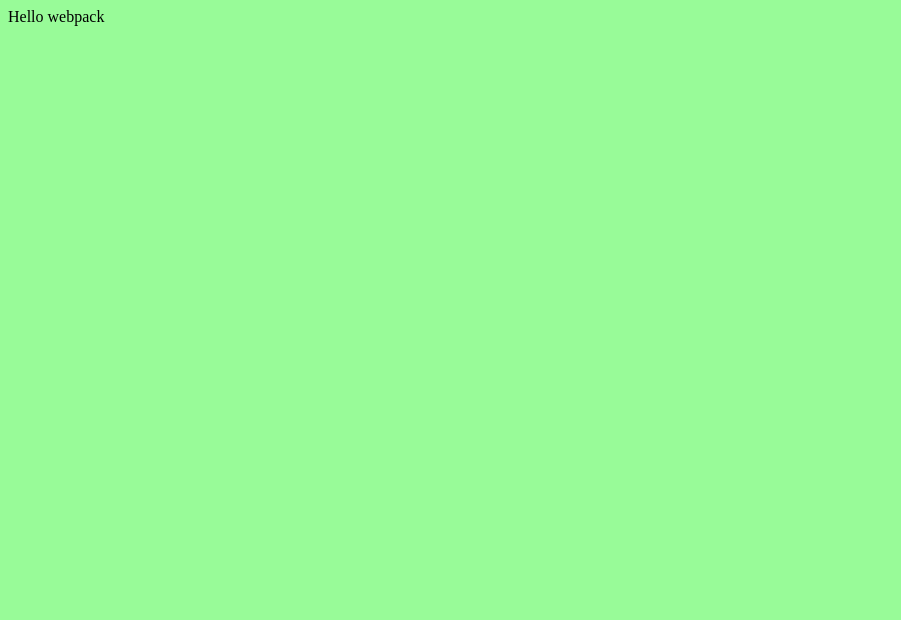
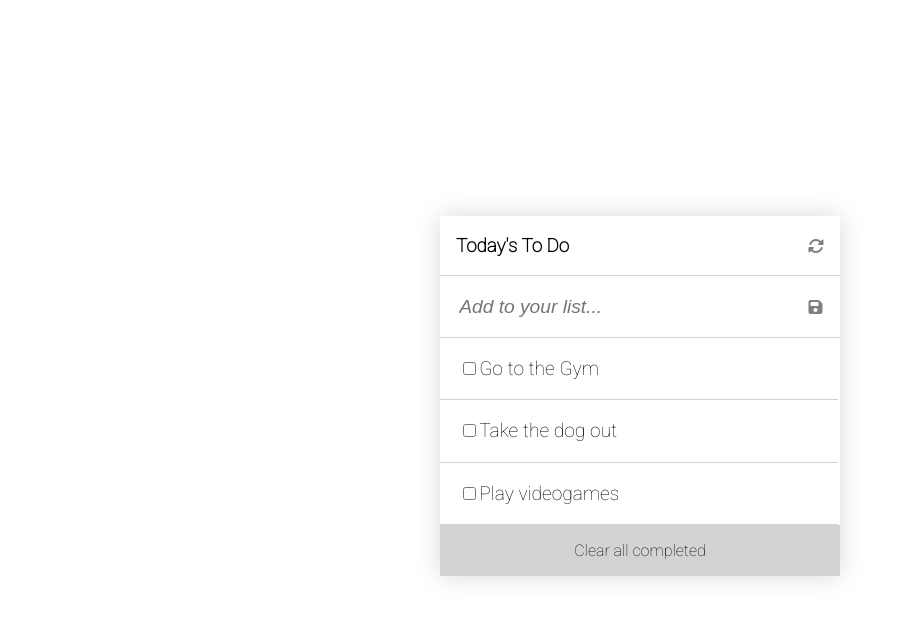
Before and after one commit to jr-cast/notely, a website built with webpack: page src/index.html in a window 1280 px wide. Shown: the whole page, without its empty margins (0-901 px from the left). Built offline with nearby package versions, Linux system fonts and the light colour scheme.

Commit message:
Add array of object, display elements & style app

```diff
--- a/src/index.html
+++ b/src/index.html
@@ -5,11 +5,26 @@
   <meta charset="UTF-8">
   <meta http-equiv="X-UA-Compatible" content="IE=edge">
   <meta name="viewport" content="width=device-width, initial-scale=1.0">
-  <title>Document Template</title>
+  <link rel="preconnect" href="https://fonts.googleapis.com">
+  <link rel="preconnect" href="https://fonts.gstatic.com" crossorigin>
+  <link href="https://fonts.googleapis.com/css2?family=Roboto:wght@100&display=swap" rel="stylesheet">
+  <script src="https://kit.fontawesome.com/d2a3ee28df.js" crossorigin="anonymous"></script>
+  <title>TODO app</title>
 </head>
 
 <body>
-
+  <div class="wrapper">
+    <ul id="todolist">
+      <div id="heading">
+        <h3>Today's To Do</h3> <i class="fa-solid fa-rotate"></i>
+      </div>
+      <form id="inputForm">
+        <input id="input" type="text" placeholder="Add to your list...">
+        <i class="fa-solid fa-floppy-disk"></i>
+      </form>
+    </ul>
+    <div id="clear"><a href="#clear">Clear all completed</a></div>
+  </div>
 </body>
 
 </html>
--- a/src/index.js
+++ b/src/index.js
@@ -1,13 +1,31 @@
 import _ from 'lodash';
 import './style.css';
 
-function component() {
-  const element = document.createElement('div');
+const todos = [{
+  description: 'Go to the Gym',
+  completed: false,
+  index: 0
+}, {
+  description: 'Take the dog out',
+  completed: false,
+  index: 1
+}, {
+  description: 'Play videogames',
+  completed: false,
+  index: 2
+}];
 
-  // Lodash, now imported by this js script
-  element.innerHTML = _.join(['Hello', 'webpack'], ' ');
-  element.classList.add('golden');
-  return element;
+const listItems = () => {
+  for (let i = 0; i < todos.length; i++) {
+    const checkBox = document.createElement('input');
+    checkBox.type = 'checkbox';
+    const listItem = document.createElement('li');
+    listItem.innerHTML = todos[i].description;
+    listItem.id = `list${i}`;
+    listItem.prepend(checkBox);
+    const todo = document.getElementById('todolist');
+    todo.append(listItem);
+  }
 }
 
-document.body.appendChild(component());
+listItems();
--- a/src/style.css
+++ b/src/style.css
@@ -1,3 +1,88 @@
 body {
-  background-color: palegreen;
+  font-family: 'Roboto', sans-serif;
+  display: flex;
+  flex-direction: column;
+  height: 97vh;
+  justify-content: center;
+  align-items: center;
+  color: gray;
 }
+
+#todolist {
+  width: 35%;
+  min-width: 400px;
+  min-height: 25%;
+  background-color: white;
+  padding: 0%;
+  list-style-type: none;
+  margin: 0%;
+}
+
+#todolist h3 {
+  width: 80%;
+  color: black;
+}
+
+#input {
+  width: 90%;
+  padding-top: 1em;
+  padding-bottom: 1em;
+  padding-left: 1em;
+  margin: 0%;
+  border: none;
+  font-size: 1.2em;
+}
+
+#input:focus {
+  outline: none;
+}
+
+#inputForm {
+  border-bottom: 1px solid lightgray;
+  display: flex;
+  justify-content: space-around;
+  align-items: center;
+}
+
+#inputForm i {
+  margin-right: 1.1em;
+}
+
+li {
+  width: 90%;
+  padding: 1em;
+  margin: 0%;
+  border: none;
+  font-size: 1.2em;
+  color: black;
+  border-bottom: 1px solid lightgray;
+}
+
+#heading {
+  display: flex;
+  justify-content: space-around;
+  align-items: center;
+  border-bottom: 1px solid lightgray;
+}
+
+input:placeholder-shown {
+  font-style: italic;
+}
+
+#clear {
+  width: 100%;
+  text-align: center;
+  padding-bottom: 1em;
+  padding-top: 1em;
+  color: black;
+  background-color: lightgray;
+}
+
+#clear a {
+  text-decoration: none;
+  color: black;
+}
+
+.wrapper {
+  box-shadow: 0 0 25px 0 rgba(0, 0, 0, 0.150);
+}
```
